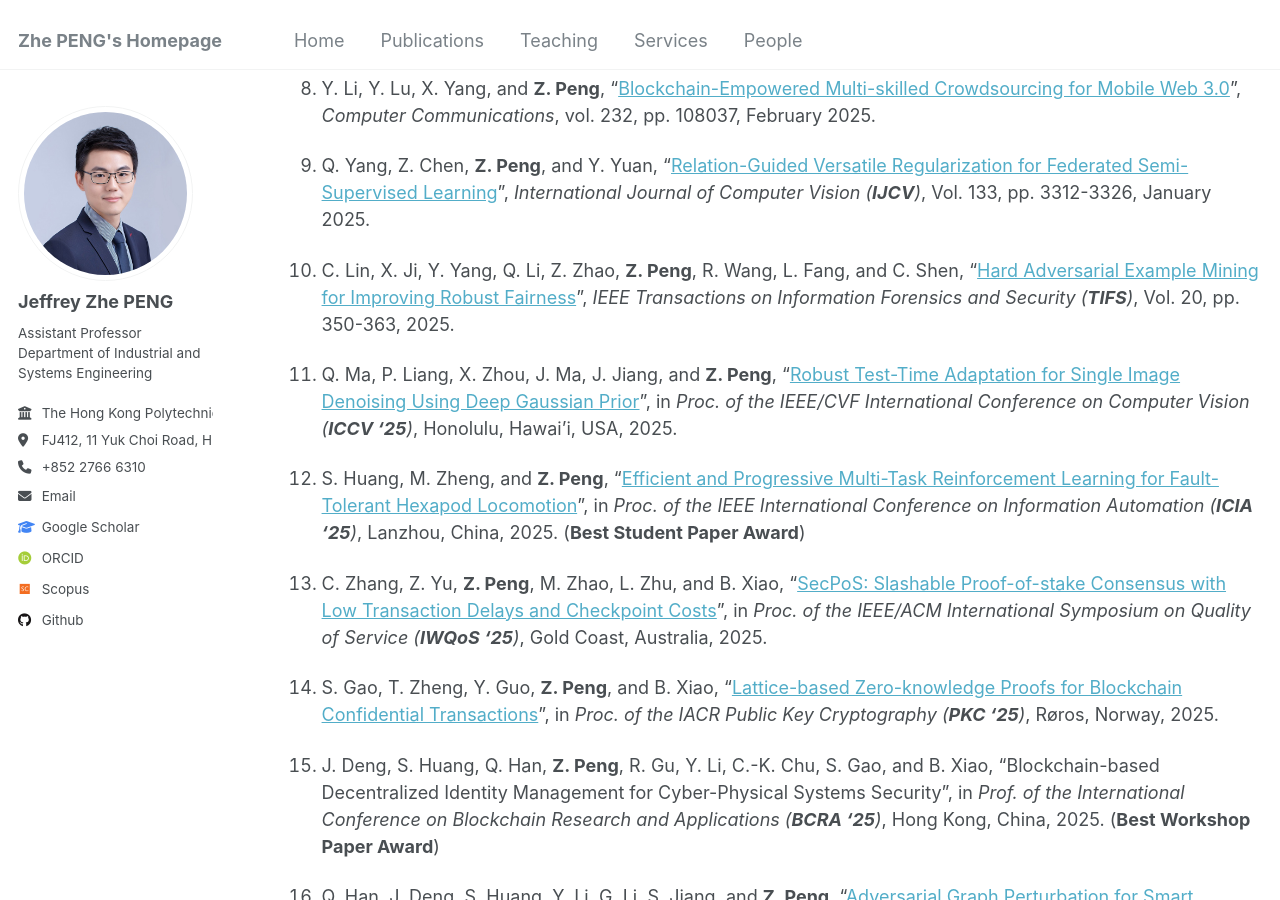
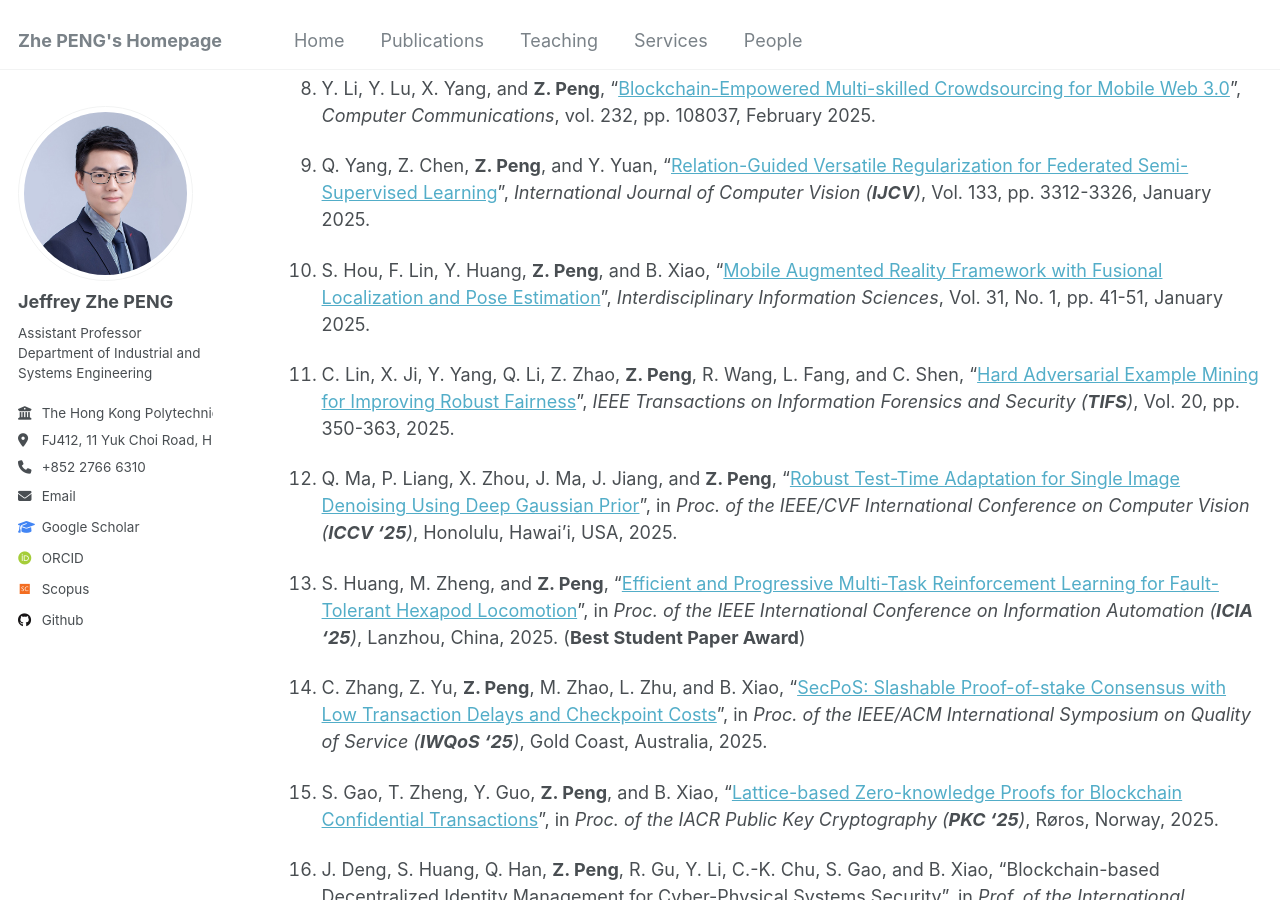
Before and after one commit to PENG-Zhe/peng-zhe.github.io, a Jekyll site: the page built from _pages/publications.md, in a window 1280 px wide and 900 px high, scrolled down 754 px. Built offline with Jekyll 4.4.1, drawn with Linux system fonts in a browser that asks for light colours; some web fonts are replaced.

Commit message:
Update publications.md

```diff
--- a/_pages/publications.md
+++ b/_pages/publications.md
@@ -21,6 +21,8 @@ layout: archive
 1. Y. Li, Y. Lu, X. Yang, and **Z. Peng**, "[Blockchain-Empowered Multi-skilled Crowdsourcing for Mobile Web 3.0](https://doi.org/10.1016/j.comcom.2024.108037)", _Computer Communications_, vol. 232, pp. 108037, February 2025.
 
 1. Q. Yang, Z. Chen, **Z. Peng**, and Y. Yuan, "[Relation-Guided Versatile Regularization for Federated Semi-Supervised Learning](https://link.springer.com/article/10.1007/s11263-024-02330-1)", _International Journal of Computer Vision (**IJCV**)_, Vol. 133, pp. 3312-3326, January 2025.
+
+1. S. Hou, F. Lin, Y. Huang, **Z. Peng**, and B. Xiao, "[Mobile Augmented Reality Framework with Fusional Localization and Pose Estimation](https://www.jstage.jst.go.jp/article/iis/31/1/31_2025.A.04/_article/-char/en)", _Interdisciplinary Information Sciences_, Vol. 31, No. 1, pp. 41-51, January 2025.
 
 1. C. Lin, X. Ji, Y. Yang, Q. Li, Z. Zhao, **Z. Peng**, R. Wang, L. Fang, and C. Shen, "[Hard Adversarial Example Mining for Improving Robust Fairness](https://ieeexplore.ieee.org/document/10795188)", _IEEE Transactions on Information Forensics and Security (**TIFS**)_, Vol. 20, pp. 350-363, 2025.
 
```
